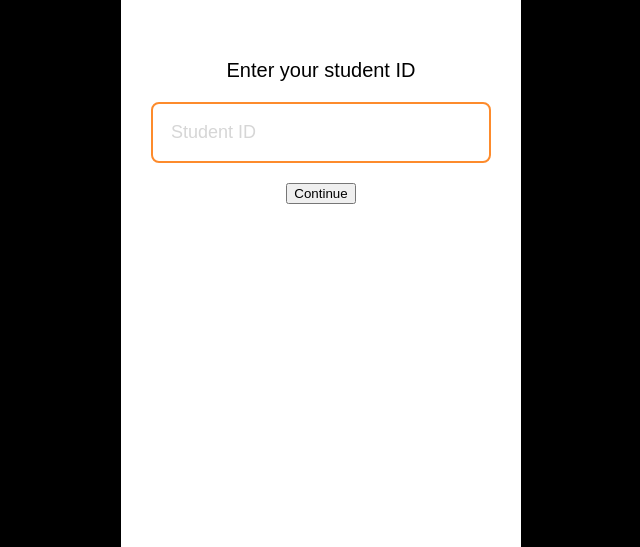
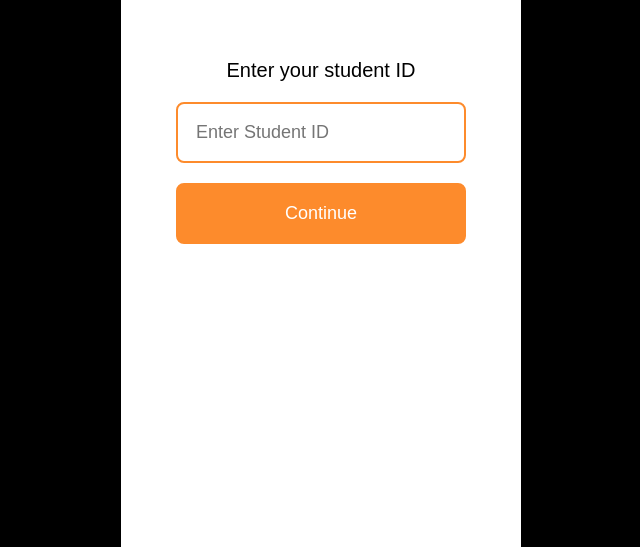
Before and after one commit to zineb-mettioui/campuscheck, a plain HTML site: page student-signin.html in a window 1280 px wide. Shown: the part 253-800 px from the top of the page, without its empty margins (319-959 px from the left). Drawn offline with Linux system fonts and the light colour scheme.

Commit message:
feat: add student & teacher sign in flow

```diff
--- a/javascript/student.js
+++ b/javascript/student.js
@@ -0,0 +1,8 @@
+function loginStudent() {
+
+  const studentId = document.getElementById("studentId").value;
+
+  localStorage.setItem("studentId", studentId);
+
+  alert("Student ID saved!");
+}
--- a/student-signin.html
+++ b/student-signin.html
@@ -20,13 +20,12 @@
   <h2>Enter your student ID</h2>
 
 
-  <div class="button student">
-    Student ID
-  </div>
+  <input type="text" id="studentId" placeholder="Enter Student ID">
 
  <button class="continue-btn">Continue</button>
 
 </div>
+<script src="javascript/student.js"></script>
+</body>
 
-</body>
 </html>
--- a/styles/student.css
+++ b/styles/student.css
@@ -27,7 +27,6 @@ body{
 }
 
 /* titel */
-
 .title{
     margin-top:10px;
     margin-bottom:30px;
@@ -45,20 +44,34 @@ h2{
 }
 
 
-/* buttons */
+/* enter student id*/
 
-.button{
-    width:300px;
-    margin:20px auto;
+#studentId{
+    width:290px;
+    margin-bottom: 20px;
     padding:18px;
     background: #fff;;
-    border-radius:8px;
+    border:2px solid #FD8B2C;
+    border-radius:8px ;
     font-size:18px;
     text-align:left;
-    position:relative;
+    box-sizing:border-box;
+
 }
 
-.student{
-    color: #D6D6D6;
+
+/* button */
+
+.continue-btn{
+    width:290px;
+    margin-bottom: 20px;
+    padding:18px;
+    background: #FD8B2C;
     border:2px solid #FD8B2C;
+    border-radius:8px;
+    color: #fff;
+    font-size:18px;
+    text-align:center;
+    cursor: pointer;
+    box-sizing:border-box;
 }
--- a/styles/teacher.css
+++ b/styles/teacher.css
@@ -18,6 +18,7 @@ body{
     box-sizing:border-box;
     overflow:hidden;
 }
+
 
 /* logo */
 
@@ -46,20 +47,34 @@ h2{
 }
 
 
-/* buttons */
+/* enter teacher id*/
 
-.button{
-    width:300px;
-    margin:20px auto;
+#teacherId{
+    width:290px;
+    margin-bottom: 20px;
     padding:18px;
     background: #fff;;
-    border-radius:8px;
+    border:2px solid #447848;
+    border-radius:8px ;
     font-size:18px;
     text-align:left;
-    position:relative;
+    box-sizing:border-box;
+
 }
 
-.student{
-    color: #D6D6D6;
+
+/* button */
+
+.continue-btn{
+    width:290px;
+    margin-bottom: 20px;
+    padding:18px;
+    background: #447848;
     border:2px solid #447848;
+    border-radius:8px;
+    color: #fff;
+    font-size:18px;
+    text-align:center;
+    cursor: pointer;
+    box-sizing:border-box;
 }
```
Also changed, not shown: index.html (+7 -5 lines), javascript/teacher.js (+8 -0 lines), teacher-signin.html (+2 -3 lines).
